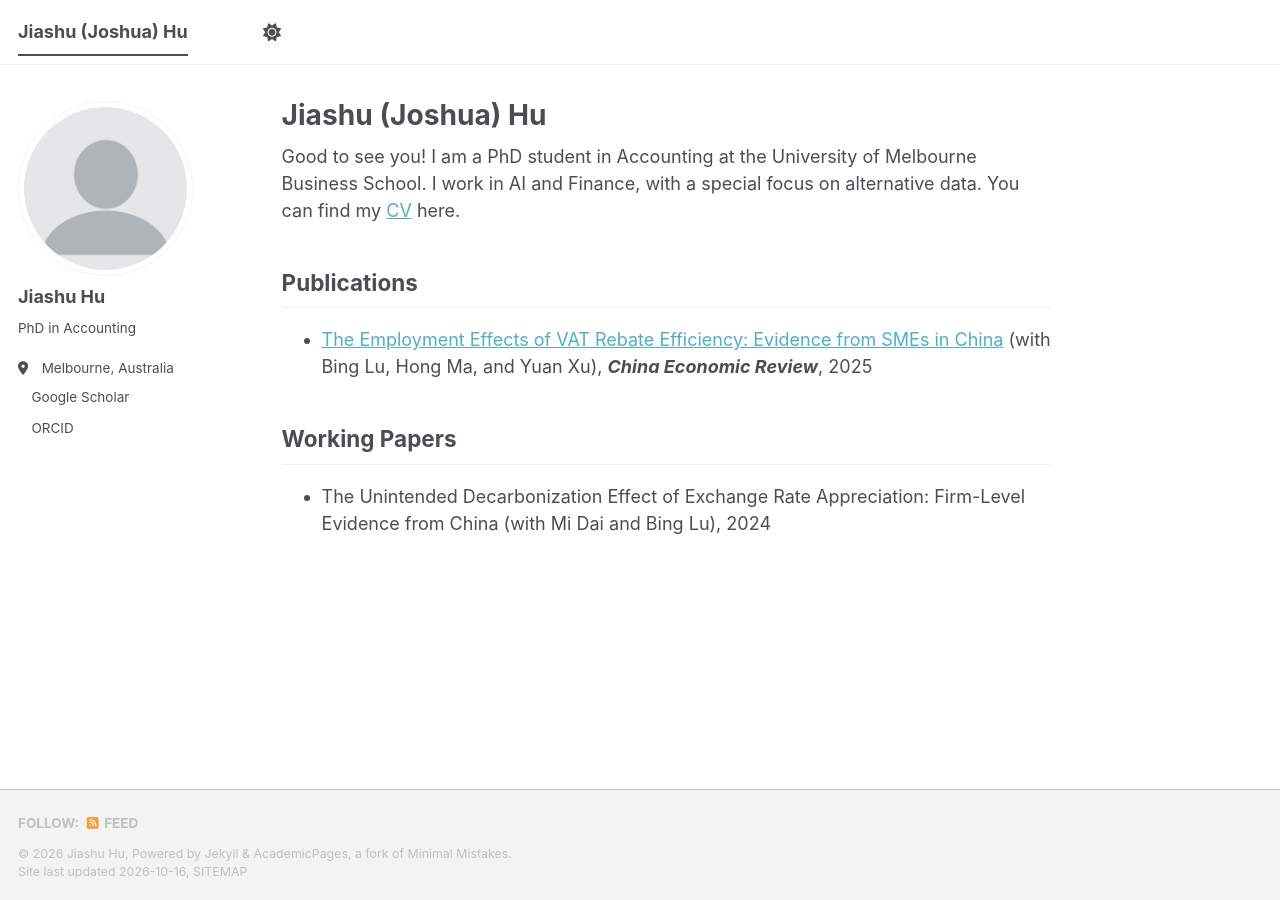
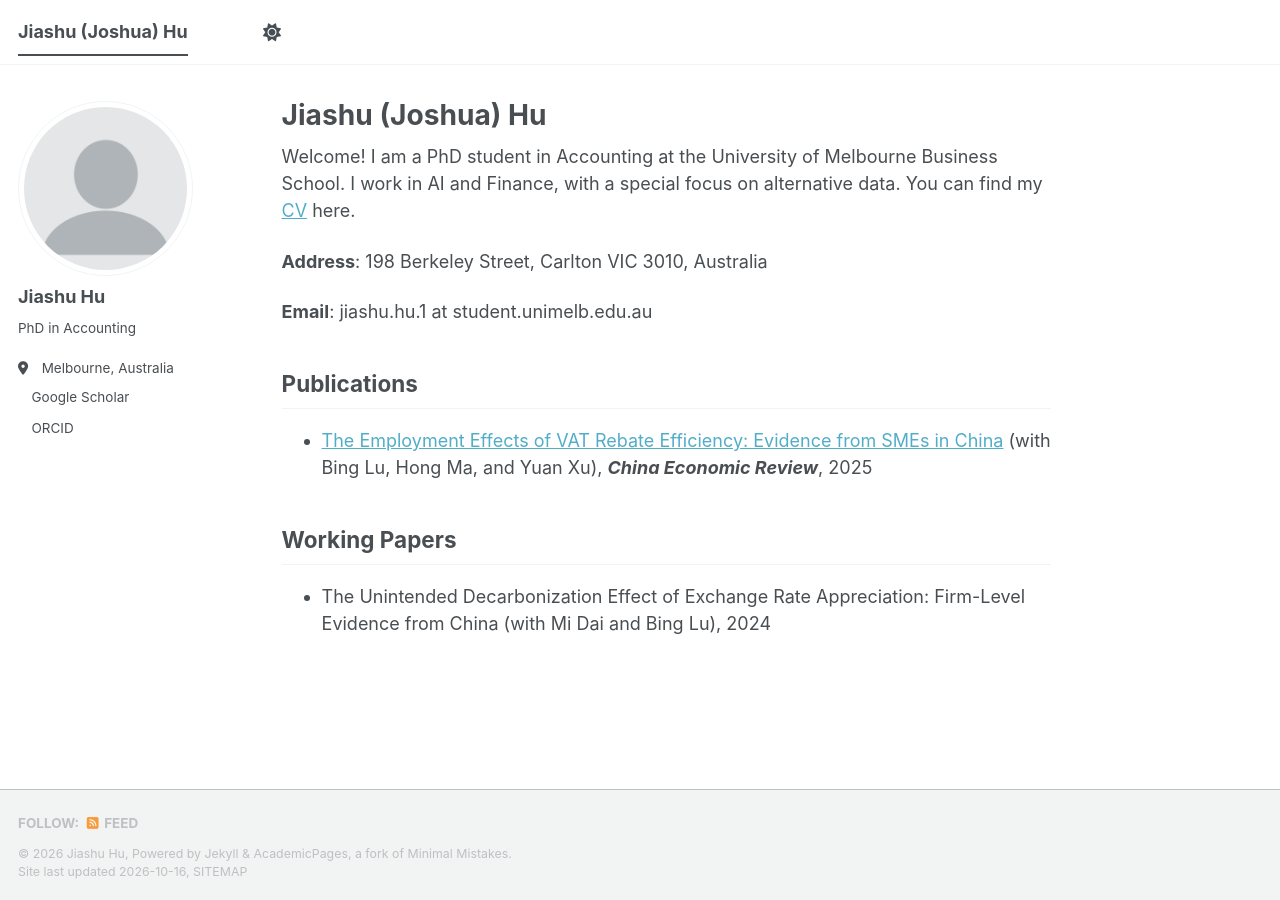
Before and after one commit to jiashuhu/jiashuhu.github.io, a Jekyll site: the page built from _pages/about.md, in a window 1280 px wide. Built offline with Jekyll 4.4.1, drawn with Linux system fonts in a browser that asks for light colours; a style sheet for code colours, icons or effects is not loaded.

Commit message:
Update about page with new welcome message and contact info

```diff
--- a/_pages/about.md
+++ b/_pages/about.md
@@ -7,11 +7,11 @@ redirect_from:
   - /about.html
 ---
 
-Good to see you! I am a PhD student in Accounting at the University of Melbourne Business School. I work in AI and Finance, with a special focus on alternative data. You can find my [CV]() here.
+Welcome! I am a PhD student in Accounting at the University of Melbourne Business School. I work in AI and Finance, with a special focus on alternative data. You can find my [CV]() here.
 
-<!--**Address**: Clear Water Bay, Kowloon, NT, Hong Kong -->
+**Address**: 198 Berkeley Street, Carlton VIC 3010, Australia
 
-<!--**Email**: jiashu\[dot\]hu\[at\]connect\[dot\]ust\[dot\]hk -->
+**Email**: jiashu.hu.1 at student.unimelb.edu.au
 
 
 Publications
```
